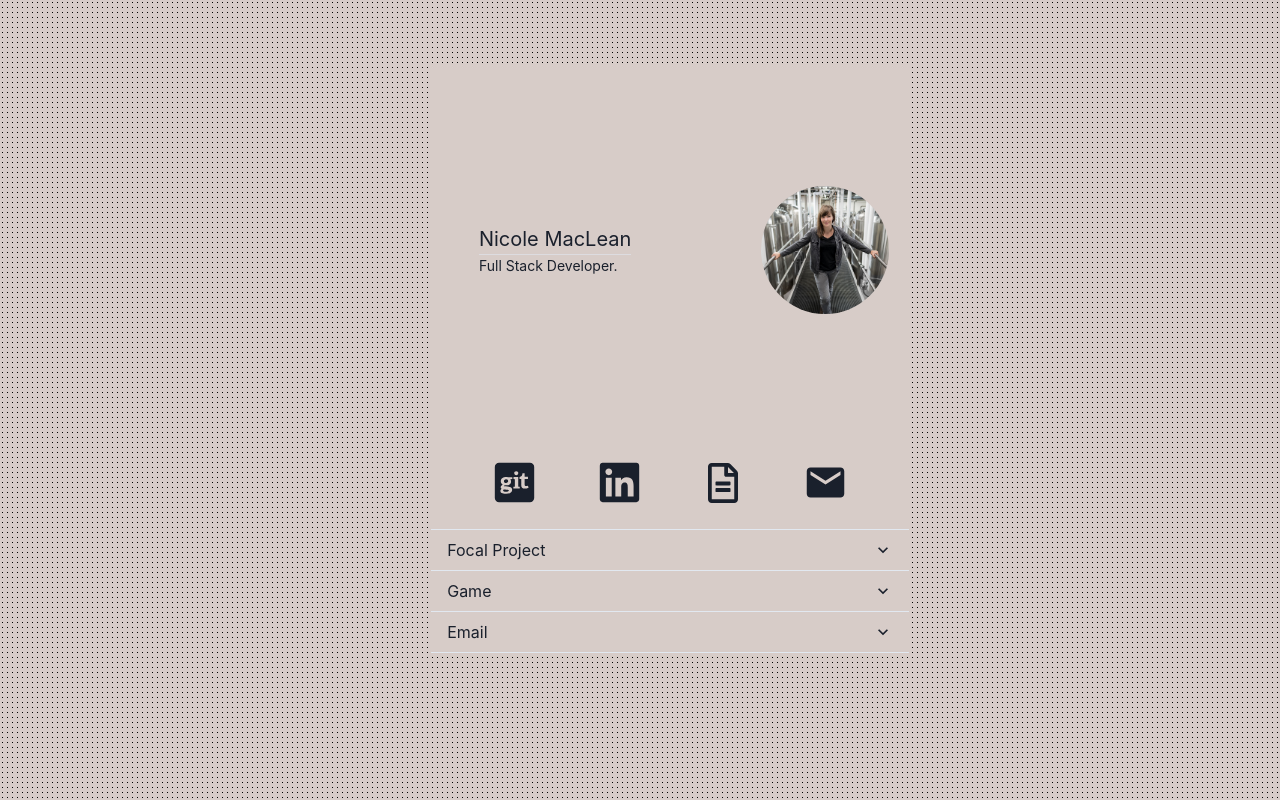
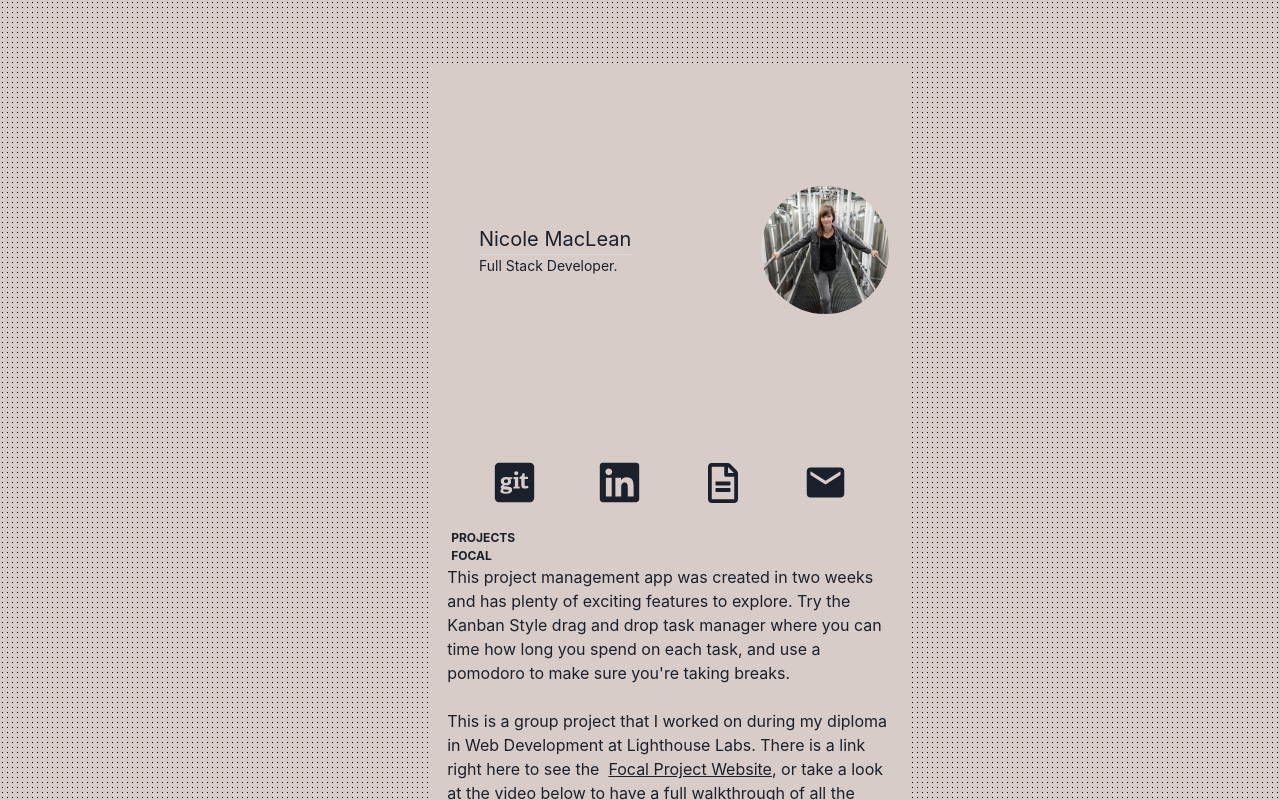
Before and after one commit to niccmac/profile, a React (Create React App) app in the folder my-profile/: page / in a window 1280 px wide. Built offline with nearby package versions, Linux system fonts and the light colour scheme.

Commit message:
Change to box for projects

```diff
--- a/my-profile/src/App.css
+++ b/my-profile/src/App.css
@@ -1,5 +1,6 @@
 .App {
   text-align: center;
+  overflow: scroll;
 }
 
 @media (prefers-reduced-motion: no-preference) {
--- a/my-profile/src/components/email.jsx
+++ b/my-profile/src/components/email.jsx
@@ -12,7 +12,7 @@ import {
   AlertDescription,
 } from "@chakra-ui/react";
 import { useState } from "react";
-import Notification from "./notification";
+// Send button colours
 // TODO get tool tip working. Appears after alert
 export default function Email() {
   const form = useRef();
--- a/my-profile/src/components/footer.jsx
+++ b/my-profile/src/components/footer.jsx
@@ -1,11 +1,16 @@
 import { useState } from "react";
 import {
   Accordion,
-  AccordionItem,
+  Container,
   AccordionButton,
   AccordionPanel,
   AccordionIcon,
   Box,
+  AccordionItem,
+  Badge,
+  Divider,
+  Text,
+  Stack,
 } from "@chakra-ui/react";
 import GameProvider from "../providers/cardProvider";
 import CardGame from "./cardGame";
@@ -24,29 +29,64 @@ export default function Footer() {
 
   return (
     <>
-      <Accordion
-        allowToggle
+      <Container
         w="100%"
         h="max-content"
+        display="flex"
+        justifyContent="space-evenly"
+        alignItems="center"
         backgroundColor=" #d7ccc8"
+        flexDirection="column"
       >
-        {items.map((item, index) => {
-          return (
-            <AccordionItem key={index}>
+        <Badge
+          variant="outline"
+          colorScheme="brand.900"
+          alignSelf="flex-start"
+          size="lg"
+        >
+          Projects
+        </Badge>
+        <Badge
+          variant="outline"
+          colorScheme="brand.900"
+          alignSelf="flex-start"
+          size="xs"
+        >
+          <a href="https://www.focal-project.ca/" target="	_blank">
+            Focal
+          </a>
+        </Badge>
+
+        <Text align="start">
+          This project management app was created in two weeks and has plenty of
+          exciting features to explore. Try the Kanban Style drag and drop task
+          manager where you can time how long you spend on each task, and use a
+          pomodoro to make sure you're taking breaks.
+        </Text>
+        <br />
+        <Text align="start">
+          This is a group project that I worked on during my diploma in Web
+          Development at Lighthouse Labs. There is a link right here to see the
+          &nbsp;
+          <a href="https://www.focal-project.ca/" target="	_blank">
+            <u>Focal Project Website</u>
+          </a>
+          , or take a look at the video below to have a full walkthrough of all
+          the features.
+        </Text>
+        <br />
+        <Accordion w="100%" h="max-content">
+          <AccordionItem>
             <h2>
               <AccordionButton>
                 <Box flex="1" textAlign="left">
-                    {item.title}
+                  Project Walkthrough Video
                 </Box>
                 <AccordionIcon />
               </AccordionButton>
             </h2>
-              <AccordionPanel pb={4}>
-                <a href={item.link} target="	_blank">
-                  Link to {item.title}
-                </a>
-                {item.link2 ? (
-                  <video width="320" height="240" controls>
+            <AccordionPanel>
+              <video className="project-video" width="320" height="240">
                 <source
                   src="focal_pres_original.mp4"
                   controls
@@ -54,39 +94,57 @@ export default function Footer() {
                 />
                 Your browser does not support the video tag.
               </video>
-                ) : null}
-                <p>{item.text}</p>
-              </AccordionPanel>
-            </AccordionItem>
-          );
-        })}
-        <AccordionItem key={"game"}>
-          <h2>
-            <AccordionButton>
-              <Box flex="1" textAlign="left">
-                Game{" "}
-              </Box>
-              <AccordionIcon />
-            </AccordionButton>
-          </h2>
-          <AccordionPanel pb={4}>
-            <GameProvider>{/* <CardGame></CardGame> */}</GameProvider>
-          </AccordionPanel>
-        </AccordionItem>
-        <AccordionItem key={"email"}>
-          <h2>
-            <AccordionButton>
-              <Box flex="1" textAlign="left">
-                Email{" "}
-              </Box>
-              <AccordionIcon />
-            </AccordionButton>
-          </h2>
-          <AccordionPanel pb={4}>
-            <Email></Email>
             </AccordionPanel>
           </AccordionItem>
         </Accordion>
+      </Container>
+      <Stack direction="row" h="10px" p={4} backgroundColor=" #d7ccc8">
+        <Divider orientation="vertical" />
+      </Stack>
+      <Container
+        w="100%"
+        h="max-content"
+        display="flex"
+        justifyContent="space-evenly"
+        alignItems="center"
+        backgroundColor=" #d7ccc8"
+        flexDirection="column"
+      >
+        <Badge
+          variant="outline"
+          colorScheme="brand.900"
+          alignSelf="flex-start"
+          size="xs"
+        >
+          Card Game
+        </Badge>
+
+        <GameProvider>{/* <CardGame></CardGame> */}</GameProvider>
+      </Container>
+      <Stack direction="row" h="10px" p={4} backgroundColor=" #d7ccc8">
+        <Divider orientation="vertical" />
+      </Stack>
+
+      <Container
+        w="100%"
+        h="max-content"
+        display="flex"
+        justifyContent="space-evenly"
+        alignItems="center"
+        backgroundColor=" #d7ccc8"
+        flexDirection="column"
+      >
+        <Badge
+          variant="outline"
+          colorScheme="brand.900"
+          alignSelf="flex-start"
+          size="xs"
+        >
+          Email Me
+        </Badge>
+
+        <Email></Email>
+      </Container>
     </>
   );
 }
```
Lines whose indentation alone changed are shown as unchanged.
